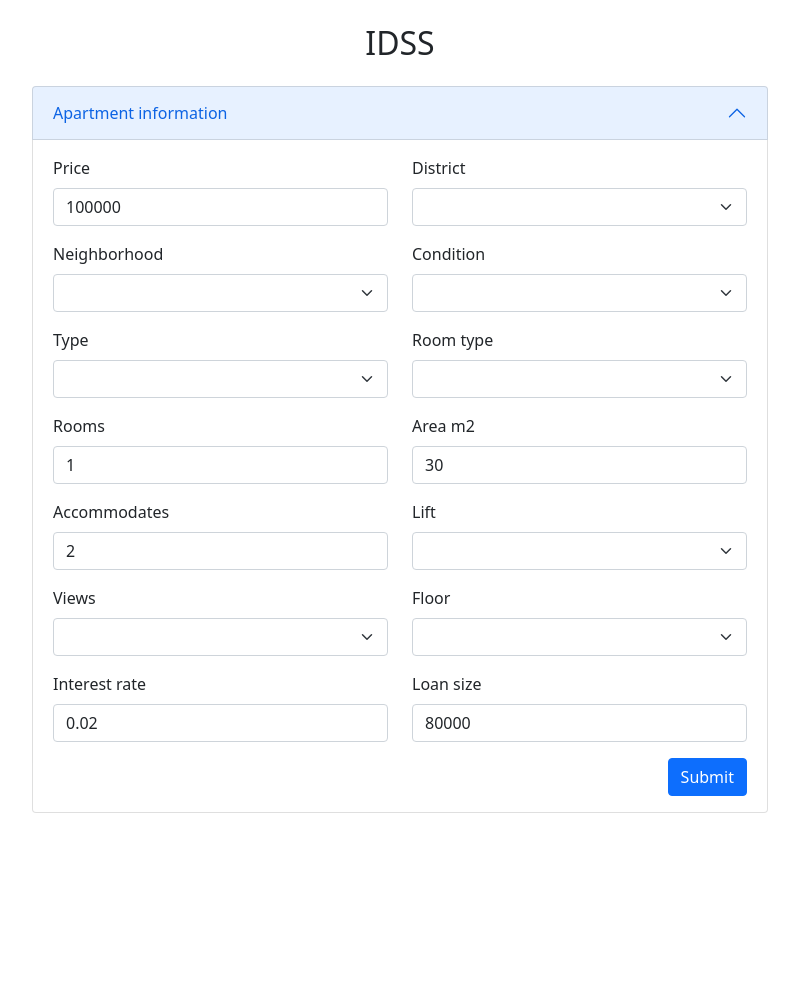
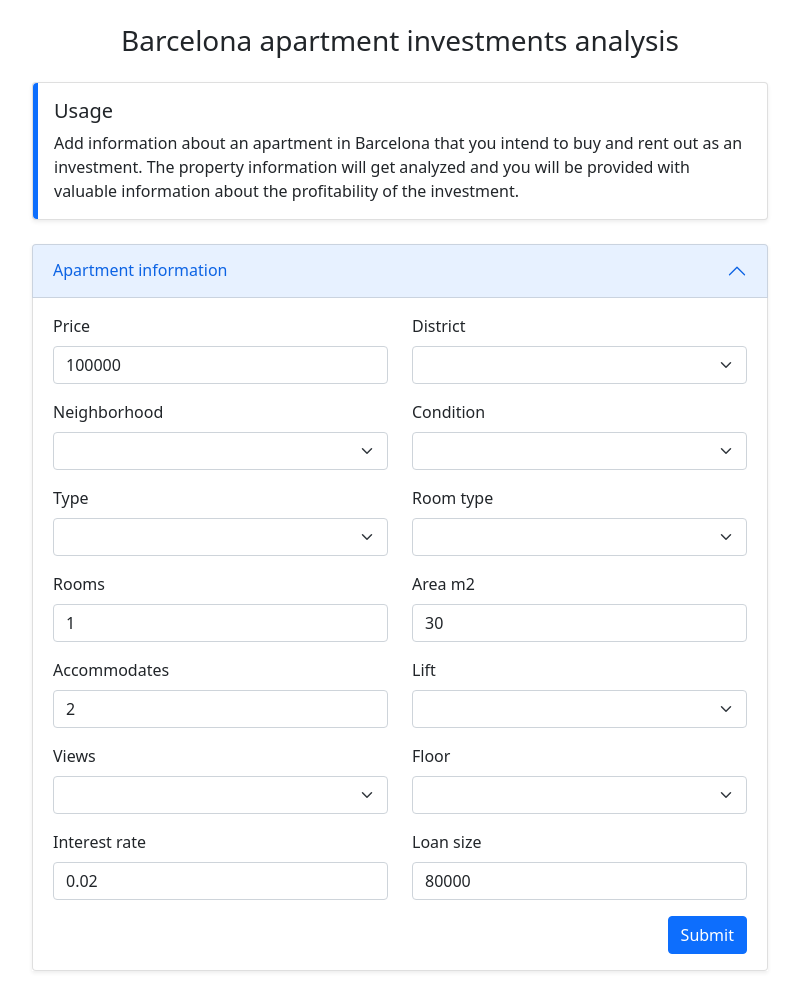
Before and after one commit to viktor-enzell/idss-project, a Django app: page / in a window 1280 px wide. Shown: the whole page, without its empty margins (240-1039 px from the left). Before the commit the page ends 813 px from the top, so only its background shows below. Run offline with Django 3.2, Linux system fonts and the light colour scheme; lists and menus that the app fills with data are empty; parts of the project's set-up code (start-up, migrations or seed data) failed here and were passed over; some libraries are stand-ins or nearby versions.

Commit message:
Many changes to UI.

```diff
--- a/project/templates/base.html
+++ b/project/templates/base.html
@@ -1,7 +1,7 @@
 <!DOCTYPE html>
 <html>
 <head>
-  <title>IDSS</title>
+  <title>Barcelona</title>
   <meta name="viewport" content="width=device-width, initial-scale=1">
   <link href="https://cdn.jsdelivr.net/npm/bootstrap@5.0.0-beta1/dist/css/bootstrap.min.css" rel="stylesheet"
         integrity="sha384-giJF6kkoqNQ00vy+HMDP7azOuL0xtbfIcaT9wjKHr8RbDVddVHyTfAAsrekwKmP1" crossorigin="anonymous">
--- a/project/templates/index.html
+++ b/project/templates/index.html
@@ -4,9 +4,26 @@
 {% block content %}
   <div class="container py-4" style="max-width: 760px;">
 
-    <h1 class="fs-2 text-center mb-4">IDSS</h1>
+    <h1 class="fs-3 text-center mb-4">Barcelona apartment investments analysis</h1>
 
-    <div class="accordion" id="accordionExample">
+    {% if not prediction_made %}
+      <div class="card shadow-sm my-4">
+        <div class="card-body border-5 rounded border-start border-primary">
+          <h5 class="card-title">Usage</h5>
+          <p class="card-text">
+            Add information about an apartment in Barcelona that you intend to buy and rent out as an
+            investment. The property information will get analyzed and you will be provided with valuable
+            information about the profitability of the investment.
+          </p>
+        </div>
+      </div>
+    {% endif %}
+
+    {% if prediction_made %}
+      {% include "analysis.html" %}
+    {% endif %}
+
+    <div class="accordion shadow-sm" id="accordionExample">
       <div class="accordion-item">
         <h2 class="accordion-header" id="headingOne">
           <button class="accordion-button" type="button" data-bs-toggle="collapse" data-bs-target="#collapseOne"
@@ -23,19 +40,5 @@
       </div>
     </div>
 
-    {% if prediction_made %}
-      <p class="fs-4 my-3">Property analysis:</p>
-      <ul class="list-group">
-        <li class="list-group-item">Suggested price: €{{ price_prediction }}</li>
-        <li class="list-group-item">Actual price: €{{ actual_price }}</li>
-        <li class="list-group-item">Difference: €{{ price_difference }}</li>
-        <li class="list-group-item">Rent prediction (per night): €{{ rent_prediction }}</li>
-        <li class="list-group-item">Weighted average capital cost: {{ wacc_prediction }}</li>
-      </ul>
-      {% if gpt3_output %}
-        <p class="my-3">Suggested summary: "{{ gpt3_output }}"</p>
-      {% endif %}
-    {% endif %}
-
   </div>
 {% endblock %}
--- a/project/views.py
+++ b/project/views.py
@@ -71,6 +71,7 @@ def index(request):
                 context = {
                     'prediction_made': True,
                     'apartment_info_form': apartment_info_form,
+                    'district': district,
                     'price_prediction': price_prediction,
                     'rent_prediction': rent_prediction,
                     'actual_price': price,
```
Also changed, not shown: project/templates/analysis.html (added, +39 -0 lines).
